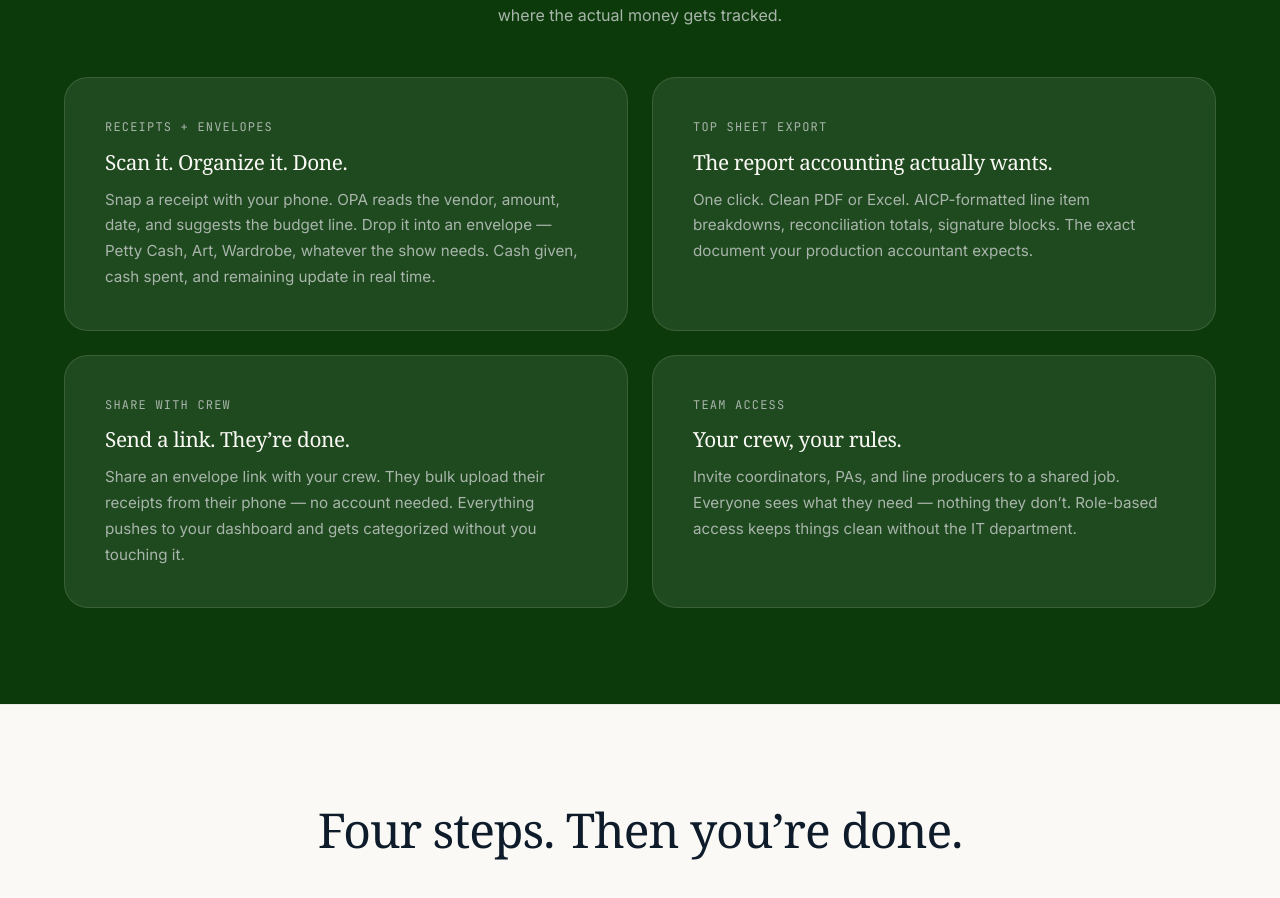
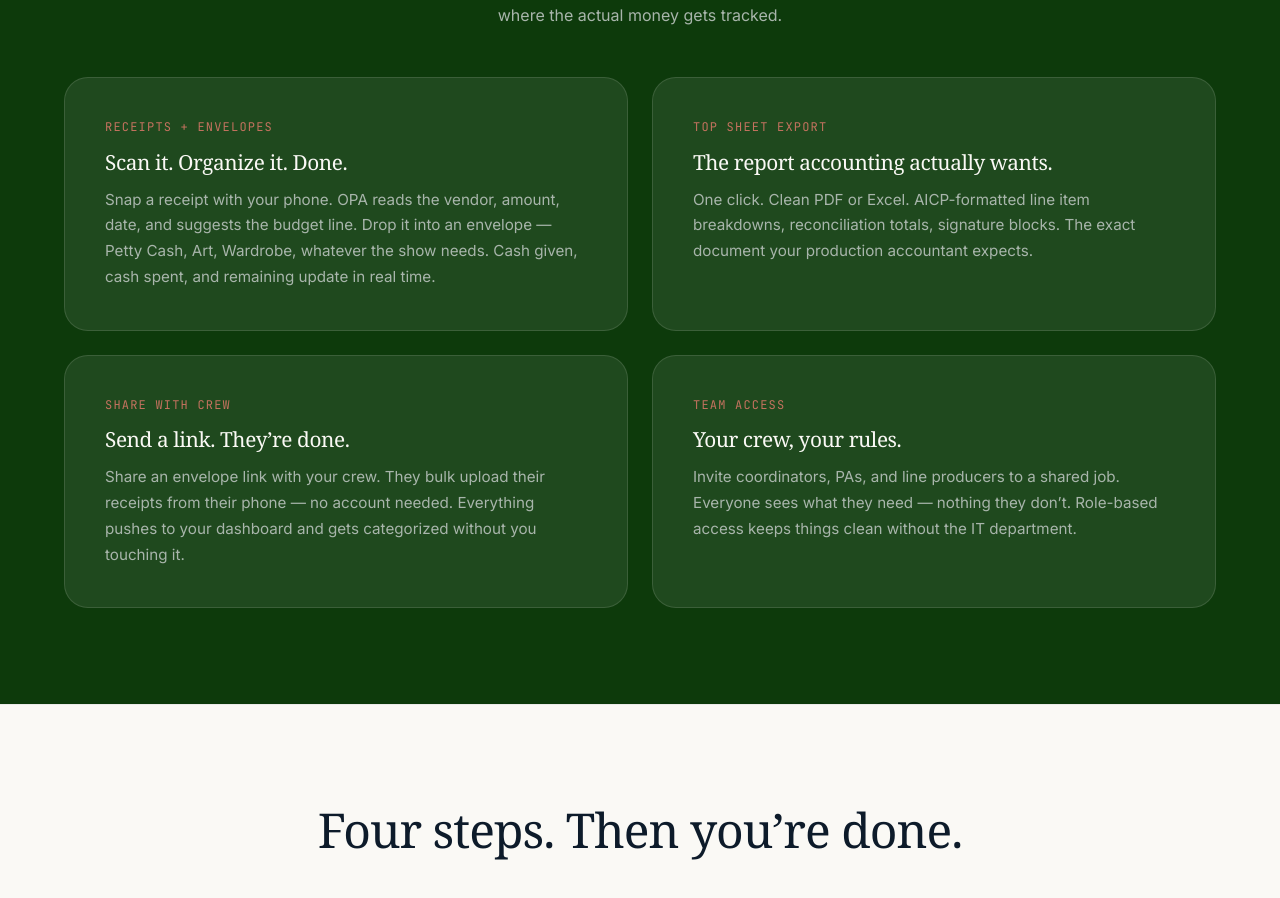
Before and after one commit to blynch33/opa-landing, a Next.js app: page / in a window 1280 px wide. Shown: the part 2344-3242 px from the top of the page. Built offline with nearby package versions, Linux system fonts and the light colour scheme; no server answers; a web font is replaced by a local one.

Commit message:
Add terracotta accent to feature card labels
Breaks up the all-white text in the dark features section
by pulling terracotta into the category labels (Receipts +
Envelopes, Top Sheet Export, etc.)

Co-Authored-By: Claude Opus 4.6 <noreply@anthropic.com>

```diff
--- a/app/page.tsx
+++ b/app/page.tsx
@@ -237,7 +237,7 @@ const styles = {
     fontSize: '0.75rem',
     textTransform: 'uppercase' as const,
     letterSpacing: '0.1em',
-    color: 'var(--lichen)',
+    color: 'var(--terracotta)',
     marginBottom: '12px',
   },
   featureTitle: {
```
